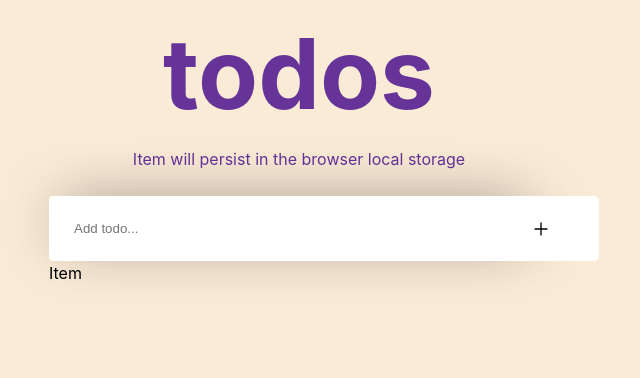
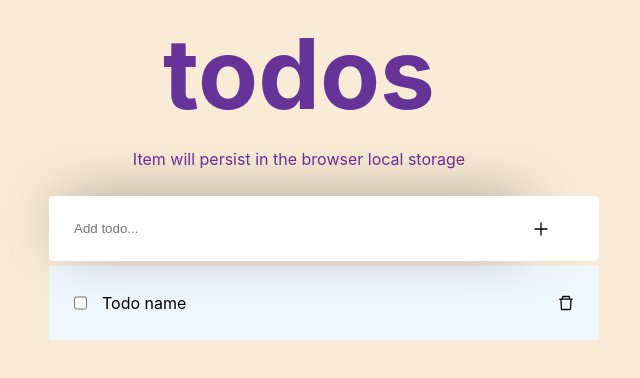
Before and after one commit to hansderly/todo-react, a React (Vite) app: page / in a window 1280 px wide. Shown: the top 378 px of the page, without its empty margins (341-981 px from the left). Built offline with nearby package versions, Linux system fonts and the light colour scheme.

Commit message:
add item todo boilerplate

```diff
--- /dev/null
+++ b/src/components/Item/Item.module.css
@@ -0,0 +1,16 @@
+.container {
+  display: flex;
+  padding: 25px;
+  margin: 5px 0;
+  width: 100%;
+  justify-content: space-between;
+  background-color: aliceblue;
+}
+
+.container > div {
+  display: flex;
+}
+
+.container > div > p {
+  margin-left: 15px;
+}
--- a/src/components/Item/intem.jsx
+++ b/src/components/Item/intem.jsx
@@ -1,8 +1,17 @@
 import React from 'react';
+import { DeleteOutlined } from '@ant-design/icons';
+
+import styles from './Item.module.css';
 
 function Item() {
   return (
-    <div>Item</div>
+    <div className={styles.container}>
+      <div>
+        <input type="checkbox" name="complete" id="complete" />
+        <p>Todo name</p>
+      </div>
+      <DeleteOutlined />
+    </div>
   );
 }
 
```
